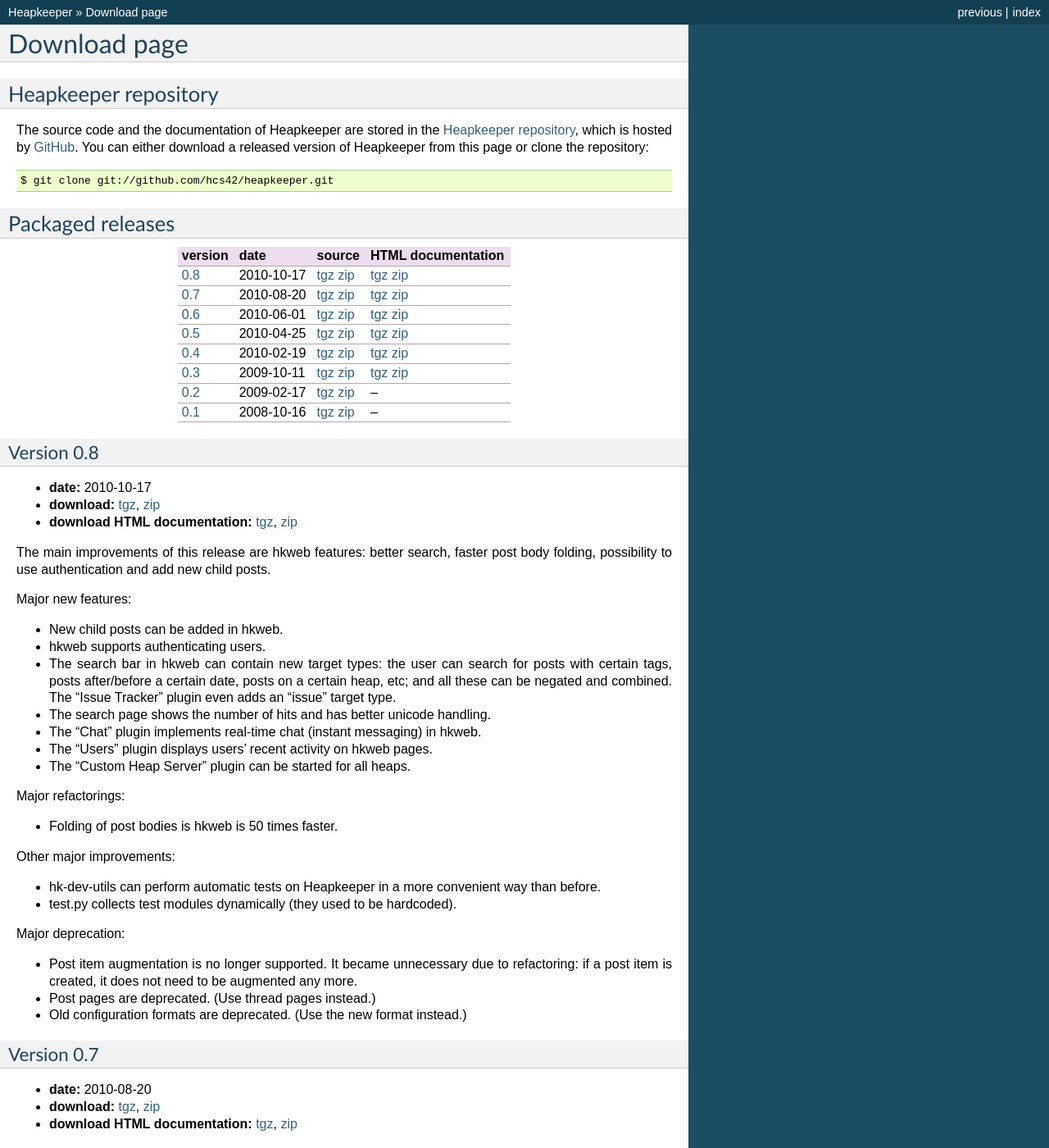
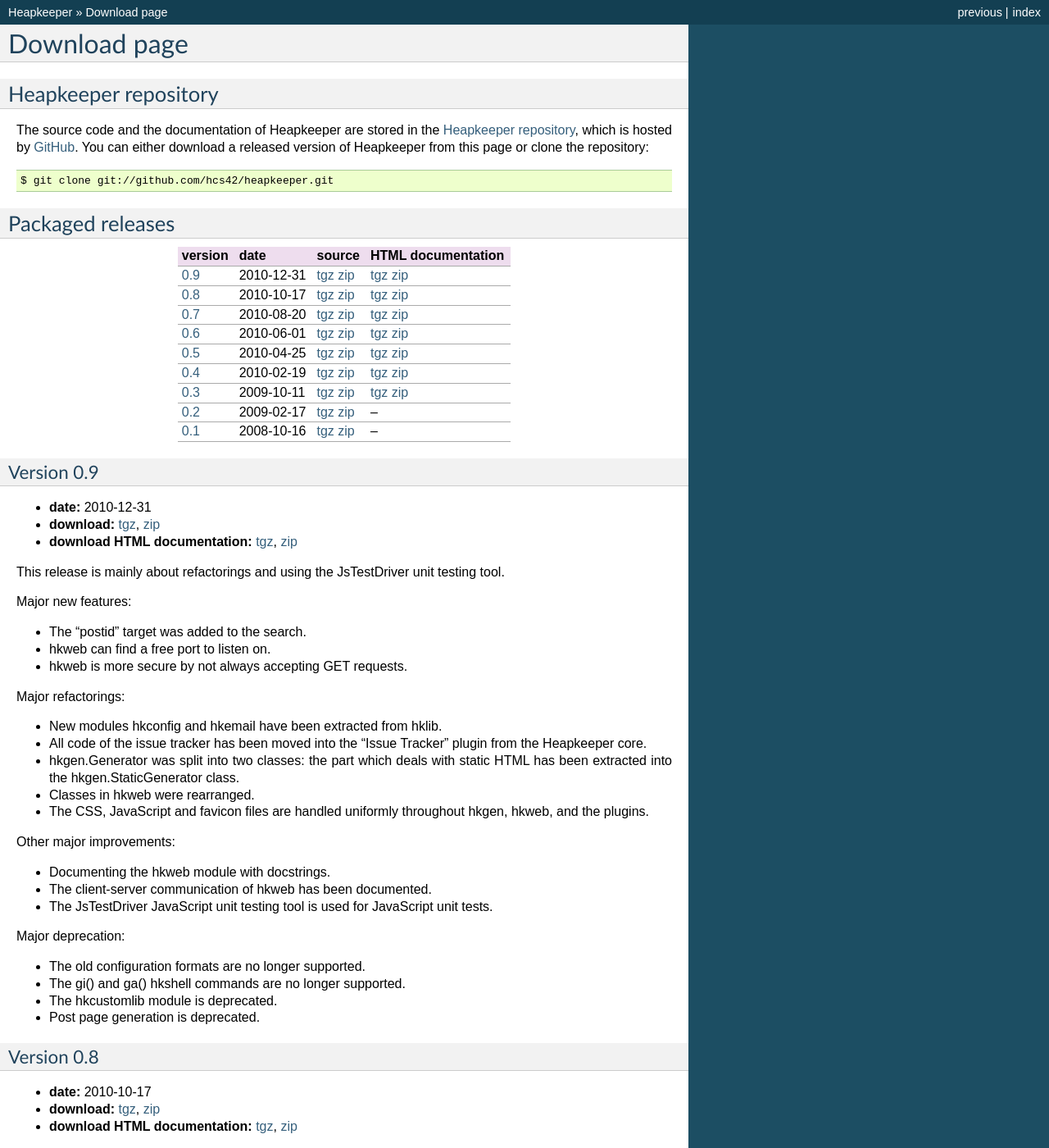
Before and after one commit to hcs42/heapkeeper-old, a Sphinx documentation site: the page built from doc/download.rst, in a window 1280 px wide and 1400 px high. Shown: the whole window at 82% size. Built offline with Sphinx 7.4.7, drawn with Linux system fonts in a browser that asks for light colours; pages that are not in the unit, such as notebooks, are missing from menus.

Commit message:
Download page: updated for v0.9
[v0.9]

```diff
--- a/doc/download.rst
+++ b/doc/download.rst
@@ -23,6 +23,8 @@ Packaged releases
 | version  | date       | source      | HTML documentation |
 |          |            |             |                    |
 +==========+============+=============+====================+
+| `0.9`_   | 2010-12-31 | tgz__ zip__ | tgz__ zip__        |
++----------+------------+-------------+--------------------+
 | `0.8`_   | 2010-10-17 | tgz__ zip__ | tgz__ zip__        |
 +----------+------------+-------------+--------------------+
 | `0.7`_   | 2010-08-20 | tgz__ zip__ | tgz__ zip__        |
@@ -40,6 +42,10 @@ Packaged releases
 | `0.1`_   | 2008-10-16 | tgz__ zip__ |  --                |
 +----------+------------+-------------+--------------------+
 
+__ http://heapkeeper.org/releases/heapkeeper-0.9.tar.gz
+__ http://heapkeeper.org/releases/heapkeeper-0.9.zip
+__ http://heapkeeper.org/releases/heapkeeper-htmldoc-0.9.tar.gz
+__ http://heapkeeper.org/releases/heapkeeper-htmldoc-0.9.zip
 __ http://heapkeeper.org/releases/heapkeeper-0.8.tar.gz
 __ http://heapkeeper.org/releases/heapkeeper-0.8.zip
 __ http://heapkeeper.org/releases/heapkeeper-htmldoc-0.8.tar.gz
@@ -68,6 +74,53 @@ __ http://github.com/hcs42/heapkeeper/tarball/v0.2
 __ http://github.com/hcs42/heapkeeper/zipball/v0.2
 __ http://github.com/hcs42/heapkeeper/tarball/v0.1
 __ http://github.com/hcs42/heapkeeper/zipball/v0.1
+
+.. _`0.9`:
+
+Version 0.9
+^^^^^^^^^^^
+
+- **date:** 2010-12-31
+- **download:** tgz__, zip__
+- **download HTML documentation:** tgz__, zip__
+
+__ http://heapkeeper.org/releases/heapkeeper-0.9.tar.gz
+__ http://heapkeeper.org/releases/heapkeeper-0.9.zip
+__ http://heapkeeper.org/releases/heapkeeper-htmldoc-0.9.tar.gz
+__ http://heapkeeper.org/releases/heapkeeper-htmldoc-0.9.zip
+
+This release is mainly about refactorings and using the JsTestDriver unit
+testing tool.
+
+Major new features:
+
+- The "postid" target was added to the search.
+- hkweb can find a free port to listen on.
+- hkweb is more secure by not always accepting GET requests.
+
+Major refactorings:
+
+- New modules hkconfig and hkemail have been extracted from hklib.
+- All code of the issue tracker has been moved into the "Issue Tracker" plugin
+  from the Heapkeeper core.
+- hkgen.Generator was split into two classes: the part which deals with static
+  HTML has been extracted into the hkgen.StaticGenerator class.
+- Classes in hkweb were rearranged.
+- The CSS, JavaScript and favicon files are handled uniformly throughout hkgen,
+  hkweb, and the plugins.
+
+Other major improvements:
+
+- Documenting the hkweb module with docstrings.
+- The client-server communication of hkweb has been documented.
+- The JsTestDriver JavaScript unit testing tool is used for JavaScript unit tests.
+
+Major deprecation:
+
+- The old configuration formats are no longer supported.
+- The gi() and ga() hkshell commands are no longer supported.
+- The hkcustomlib module is deprecated.
+- Post page generation is deprecated.
 
 .. _`0.8`:
 
```
